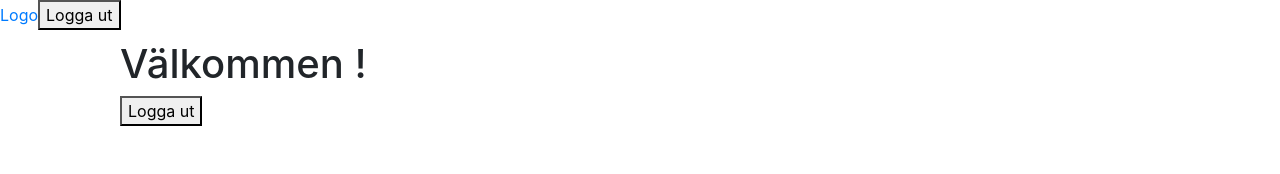
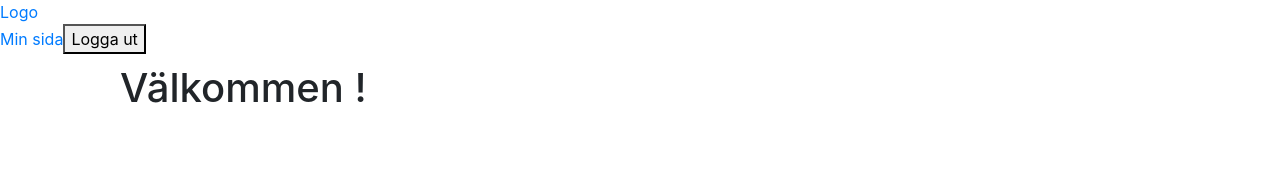
Before and after one commit to astridsinabian/u11-fullstack-astridsinabian, a React (Create React App) app in the folder client/: page /profile in a window 1280 px wide. Shown: the top 174 px of the page. Built offline with nearby package versions, Linux system fonts and the light colour scheme; no server answers; sample sign-in values are in the browser's storage.

Commit message:
Profile link to navbar when logged in

```diff
--- a/client/src/components/NavBar.jsx
+++ b/client/src/components/NavBar.jsx
@@ -27,7 +27,10 @@ class NavBar extends Component {
 
         if(this.Auth.getToken() !== null) {
             links = (
-                <button onClick={this.handleLogout}>Logga ut</button>
+                <div>
+                    <Link to="/profile">Min sida</Link>
+                    <button onClick={this.handleLogout}>Logga ut</button>
+                </div>
             )
         } else {
             links = (
--- a/client/src/components/Profile.jsx
+++ b/client/src/components/Profile.jsx
@@ -51,11 +51,6 @@ class Profile extends Component {
         this.editUser();
     }
 
-    handleLogout = () => {
-        Auth.logout();
-        this.props.history.replace('/login');
-    }
-
     getUser = () => {
         let token = Auth.getToken();
         const config = {
@@ -103,9 +98,6 @@ class Profile extends Component {
             <Container>
                 <div>
                     <h1>Välkommen {firstname} {lastname}!</h1>
-                    <button onClick={this.handleLogout.bind(this)}>
-                        Logga ut
-                    </button>
                 </div>
 
                 <FormStyled onSubmit={this.onSubmit}>
```
